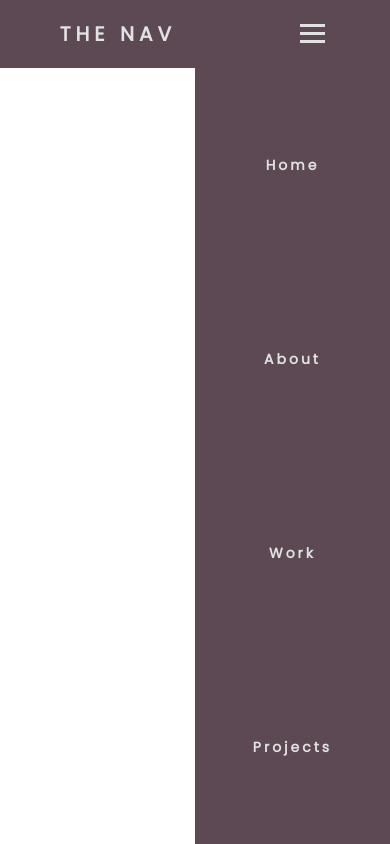
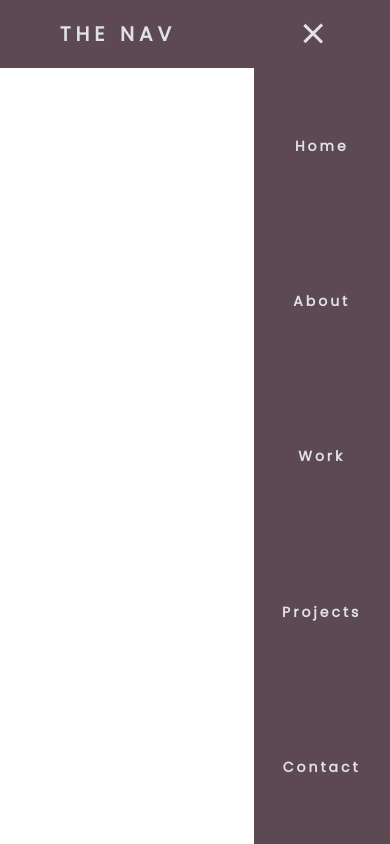
Before and after one commit to Jytang10/responsive-navigation-bar, a plain HTML site: page index.html in a window 390 px wide. Both pictures are taken after a click on the element 312 px from the left and 33 px from the top of the page. Drawn offline with Linux system fonts and the light colour scheme.

Commit message:
Added cross animation to burger lines

```diff
--- a/index.html
+++ b/index.html
@@ -26,6 +26,9 @@
         <li>
           <a href="#">Projects</a>
         </li>
+        <li>
+          <a href="#">Contact</a>
+        </li>
       </ul>
       <div class="burger">
         <div class="line1"></div>
--- a/main.js
+++ b/main.js
@@ -13,6 +13,8 @@ const navSlide = () => {
         link.style.animation = `navLinkFade 0.5s ease forwards ${index / 7 + 0.3}s`;
       }
     })
+
+    burger.classList.toggle('toggle');
   });
 }
 
--- a/style.css
+++ b/style.css
@@ -48,6 +48,7 @@ nav {
   height: 3px;
   background-color: rgb(226, 226, 226);
   margin: 5px;
+  transition: all 0.3s ease;
 }
 
 @media screen and (max-width: 1024px){
@@ -69,7 +70,7 @@ nav {
     display: flex;
     flex-direction: column;
     align-items: center;
-    width: 50%;
+    width: 35%;
     transform: translateX(100%);
     transition: transform 0.5s ease-in;
   }
@@ -95,3 +96,15 @@ nav {
     transform: translateX(0px);
   }
 }
+
+.toggle .line1 {
+  transform: rotate(-45deg) translate(-5px, 6px);
+}
+
+.toggle .line2 {
+  opacity: 0;
+}
+
+.toggle .line3 {
+  transform: rotate(45deg) translate(-5px, -6px);
+}
```
